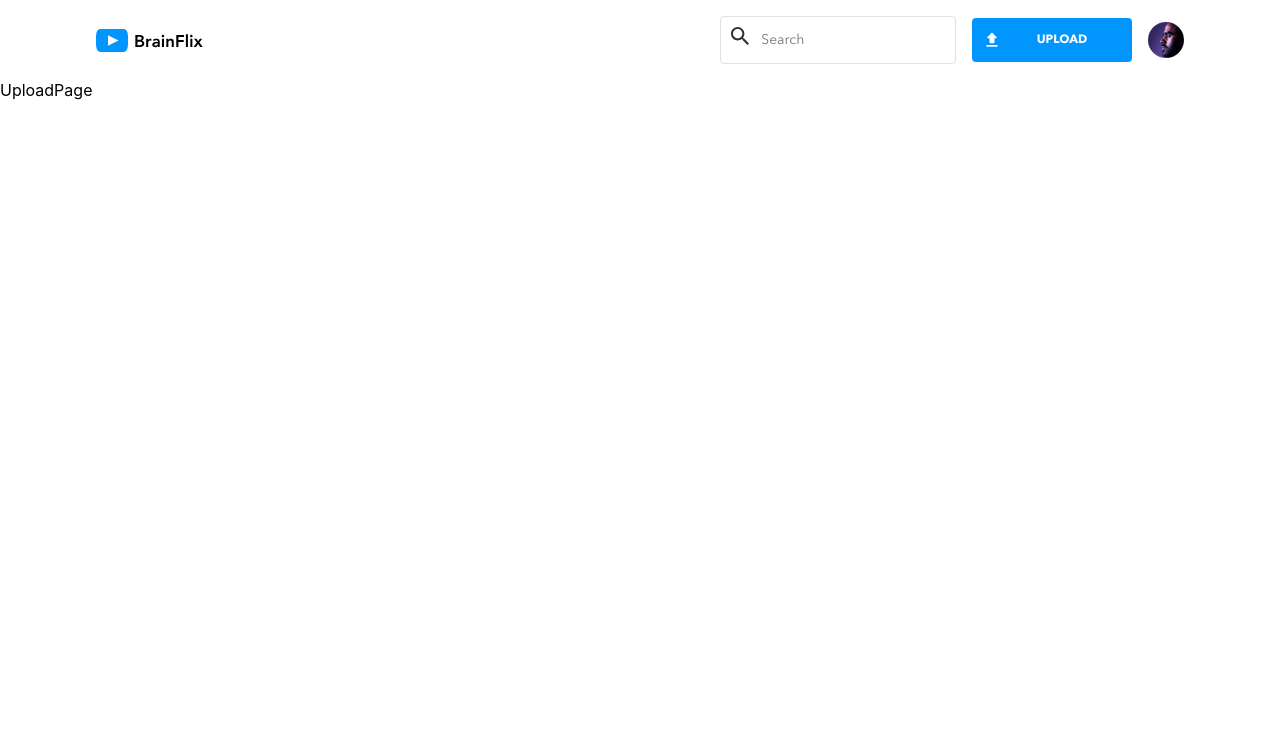
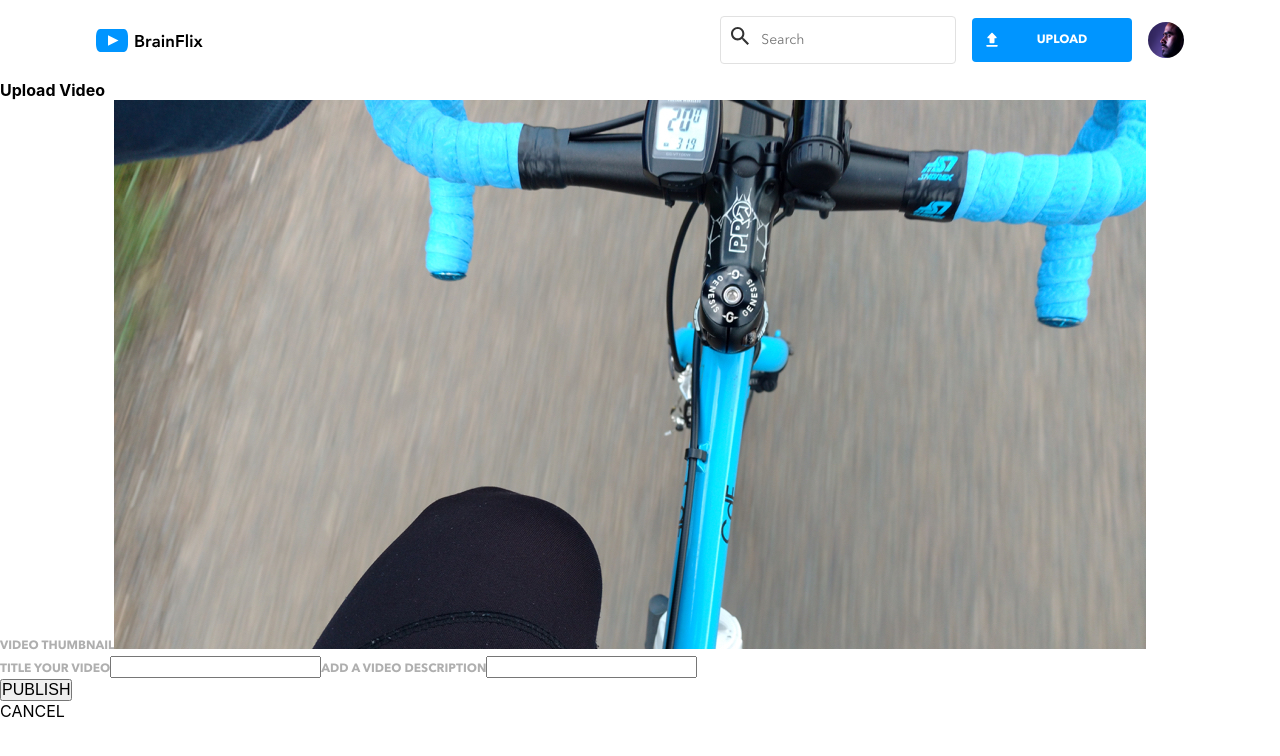
Before and after one commit to zachasher/brainflix, a React (Create React App) app: page /upload in a window 1280 px wide. Shown: the top 756 px of the page. Built offline with nearby package versions, Linux system fonts and the light colour scheme.

Commit message:
Upload page

```diff
--- a/src/components/MainVideo/main-video.scss
+++ b/src/components/MainVideo/main-video.scss
@@ -15,13 +15,16 @@
 .video-container {
     background-color: $Brainflix-DarkBlack;
     width: 100%;
-    height: 500px;
-    // padding-top: 56.25%;
+    padding-top: 56.25%;
     position: relative;
 
     @include media-tablet {
-        height: 500px;
+        height: 400px;
         padding-top: 0px;
+    }
+
+    @include media-desktop {
+        height:500px;
     }
 }
 
--- /dev/null
+++ b/src/components/Upload/Upload.js
@@ -0,0 +1,32 @@
+import React from 'react'
+import "./Upload.scss";
+import uploadImage from "../../assets/images/Upload-video-preview.jpg";
+
+
+function Upload() {
+  return (
+    <section className='upload-section'>
+      <h1 className='upload-section__title'>Upload Video</h1>
+      <article className='upload-section__form'>
+        <label htmlFor="upload-image">
+          VIDEO THUMBNAIL
+          <img src={uploadImage} id="upload-image"/>
+        </label>
+        <div>
+          <label htmlFor="upload-title">
+            TITLE YOUR VIDEO
+            <input type="text" id="upload-title"/>
+          </label>
+          <label htmlFor="upload-description">
+            ADD A VIDEO DESCRIPTION
+            <input type="text" id="upload-description"/>
+          </label>
+        </div>
+      </article>
+      <button>PUBLISH</button>
+      <p>CANCEL</p>
+    </section>
+  )
+}
+
+export default Upload;
--- a/src/pages/HomePage.js
+++ b/src/pages/HomePage.js
@@ -128,7 +128,6 @@
 
 import { useState, useEffect } from "react";
 import { useParams } from "react-router-dom";
-import axios from "axios";
 
 import MainVideo from "../components/MainVideo/MainVideo.js";
 import VideoDetails from "../components/VideoDetails/VideoDetails.js";
@@ -136,13 +135,7 @@ import CommentForm from "../components/CommentForm/CommentForm.js";
 import Comments from "../components/Comments/Comments.js";
 import SideVideos from "../components/SideVideos/SideVideos.js";
 
-import {
-  API,
-  APIKEY,
-  APIDEFAULT,
-  fetchVideos,
-  fetchSelectedVideo,
-} from "../utils/apiUtils.mjs";
+import { fetchVideos, fetchSelectedVideo } from "../utils/apiUtils.mjs";
 
 function HomePage() {
   const [videos, setVideos] = useState(null);
@@ -152,55 +145,25 @@ function HomePage() {
 
   const getstate = async () => {
     try {
-      const response = await fetchVideos();
+      const allVideosResponse = await fetchVideos();
       let selectedVideoResponse = null;
       if (videoID) {
         selectedVideoResponse = await fetchSelectedVideo(videoID);
       } else {
-        selectedVideoResponse = await fetchSelectedVideo(response.data[0].id);
+        selectedVideoResponse = await fetchSelectedVideo(
+          allVideosResponse.data[0].id
+        );
       }
-      setVideos(response.data);
-      setSelectedVideo(selectedVideoResponse.data)
+      setVideos(allVideosResponse.data);
+      setSelectedVideo(selectedVideoResponse.data);
     } catch (error) {
       console.log("Error getting data", error);
     }
   };
 
   useEffect(() => {
-    // axios
-    //   .get(`${API}${APIKEY}`)
-    //   .then((response) => {
-    //     setVideos(response.data);
-    //     console.log("First call", response.data);
-    //   })
-    //   .catch((error) => {
-    //     console.log(error);
-    //   });
     getstate();
   }, [videoID]);
-
-//   useEffect(() => {
-//     if (videoID) {
-//       axios
-//         .get(`${API}/${videoID}${APIKEY}`)
-//         .then((response) => {
-//           setSelectedVideo(response.data);
-//           console.log("Second call", response.data);
-//         })
-//         .catch((error) => {
-//           console.log("error fetching data", error);
-//         });
-//     } else {
-//       axios
-//         .get(`${APIDEFAULT}`)
-//         .then((response) => {
-//           setSelectedVideo(response.data);
-//         })
-//         .catch((error) => {
-//           console.log("error fetching data", error);
-//         });
-//     }
-//   }, [videoID]);
 
   if (!selectedVideo || !videos) {
     return <p>Loading...</p>;
--- a/src/pages/UploadPage.js
+++ b/src/pages/UploadPage.js
@@ -1,8 +1,11 @@
-import React from 'react'
-
+import React from 'react';
+import uploadImage from "../assets/images/Upload-video-preview.jpg";
+import Upload from "../components/Upload/Upload.js";
 function UploadPage() {
   return (
-    <div>UploadPage</div>
+    <div>
+      <Upload/>
+    </div>
   )
 }
 
```
Also changed, not shown: src/assets/images/Upload-video-preview.jpg (added), src/components/Upload/Upload.scss (added).
